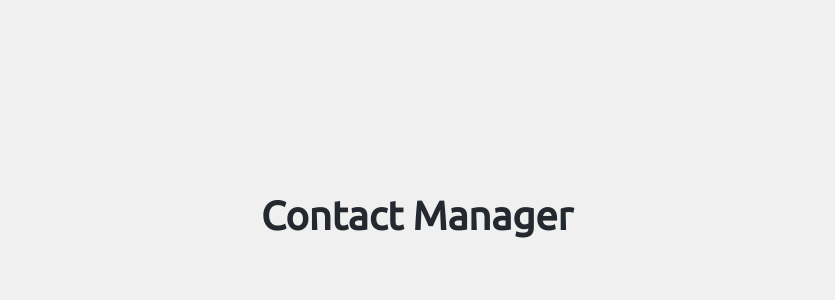
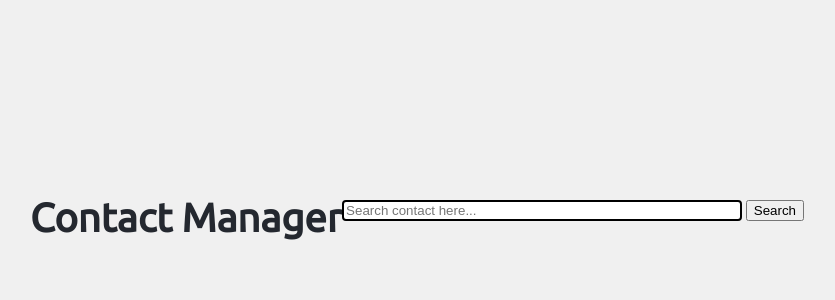
Before and after one commit to squallcoder/COP4331_ContactManager, a PHP site: page /contacts.html in a window 1280 px wide. Shown: the part 182-482 px from the top of the page, without its empty margins (223-1058 px from the left). Run offline with PHP 8.4, Linux system fonts and the light colour scheme.

Commit message:
Added search bar to contact manager

```diff
--- a/CSS/style.css
+++ b/CSS/style.css
@@ -15,10 +15,17 @@ body {
 	align-items: center;
 }
 
-#title {
+#Title {
 	font-size: 2.5em;
 	color: #24282f;
 	margin-bottom: 30px;
+}
+
+#titleForContactManager{
+	font-size: 2.5em;
+	color: #24282f;
+    margin: 0 auto;
+    text-align: center;
 }
 
 .loginDiv {
@@ -48,7 +55,7 @@ body {
 .buttons {
 	width: 100%;
 	padding: 10px;
-	background-color: #7584a5;
+	background-color:green;
 	color: white;
 	border: none;
 	border-radius: 5px;
@@ -88,3 +95,10 @@ body {
     color: #667777;
 	background-color: #d6d8dd;
 }
+
+.top-nav input[type="search"]{
+	width :400px;
+	box-sizing: border-box;
+	border: 2px solid black;
+	border-radius: 4px;
+}
--- a/contacts.html
+++ b/contacts.html
@@ -8,7 +8,15 @@
 
     <body></body>
 		<div class="container">
-			<h1 id="title">Contact Manager</h1>
+			<h1 id="titleForContactManager">Contact Manager</h1>
 		</div>
+
+		  <div class="top-nav">
+		  <form action="">
+			<input type="search" id="mySearch" onkeyup="myFunction()" placeholder="Search contact here...">
+			<input type="submit" value="Search">
+		  </form>
+		</div>
+
 	</body>
 </html>
--- a/login.html
+++ b/login.html
@@ -8,7 +8,7 @@
 
 	<body>
 		<div class="container">
-			<h1 id="title">COP 4331 Contact Manager</h1>
+			<h1 id="Title">COP 4331 Contact Manager</h1>
 
 			<div class="loginDiv">
 				<span id="inner-title">Login</span>
```
